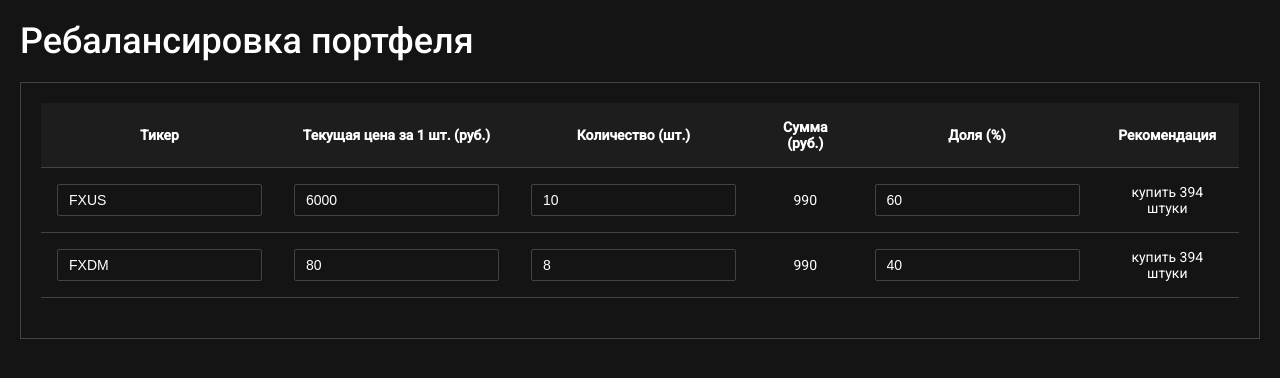
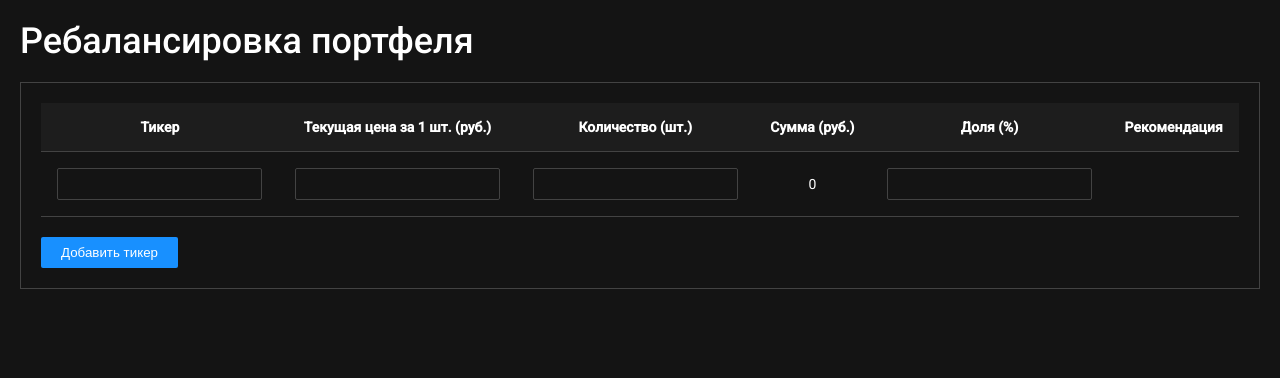
Before and after one commit to oleg59/rebalancing-portfolio, a React (Create React App) app: page / in a window 1280 px wide. Shown: the top 378 px of the page. Built offline with nearby package versions, Linux system fonts and the light colour scheme.

Commit message:
feature: added button add tickers

```diff
--- a/src/Home/components/RebalanceTable/RebalanceTable.js
+++ b/src/Home/components/RebalanceTable/RebalanceTable.js
@@ -2,20 +2,11 @@ import React, {useState} from 'react';
 import RebalanceTableTr from './RebalanceTableTr/RebalanceTableTr'
 
 const RebalanceTable = () => {
-    const [tableData, setTableData] = useState([
-        {
-            ticker: 'FXUS',
-            currentPrice: 6000,
-            amount: 10,
-            share: 60
-        },
-        {
-            ticker: 'FXDM',
-            currentPrice: 80,
-            amount: 8,
-            share: 40
-        }
-    ]);
+    const [tableData, setTableData] = useState([{}]);
+
+    const tableRows = tableData.map((data, index) =>
+        <RebalanceTableTr key={index} data={data} handleChange={(event, name) => handleChangeTableData(event, name, index)}/>
+    );
 
     const handleChangeTableData = (event, name, index) => {
         setTableData(tableData.map((data, tableDataIndex) => {
@@ -26,9 +17,9 @@ const RebalanceTable = () => {
         }));
     };
 
-    const tableRows = tableData.map((data, index) =>
-        <RebalanceTableTr key={index} data={data} handleChange={(event, name) => handleChangeTableData(event, name, index)}/>
-    );
+    const addTicker = () => {
+        setTableData([...tableData, {}])
+    };
 
     return (
         <div className="rebalance-table card">
@@ -47,6 +38,7 @@ const RebalanceTable = () => {
                     {tableRows}
                 </tbody>
             </table>
+            <button className="btn" onClick={addTicker}>Добавить тикер</button>
         </div>
     );
 };
--- a/src/Home/components/RebalanceTable/RebalanceTableTr/RebalanceTableTr.js
+++ b/src/Home/components/RebalanceTable/RebalanceTableTr/RebalanceTableTr.js
@@ -29,7 +29,7 @@ const RebalanceTableTr = ({data, handleChange}) => {
                     onChange={(e) => handleChange(e, 'amount')}
                 />
             </td>
-            <td>990</td>
+            <td>0</td>
             <td>
                 <input
                     type="number"
@@ -39,7 +39,7 @@ const RebalanceTableTr = ({data, handleChange}) => {
                     onChange={(e) => handleChange(e, 'share')}
                 />
             </td>
-            <td>купить 394 штуки</td>
+            <td></td>
         </tr>
     );
 };
```
